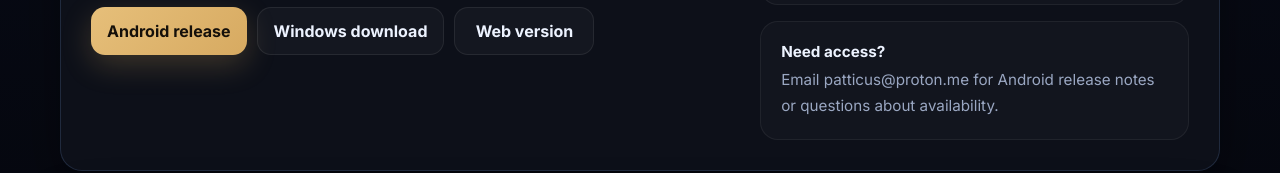
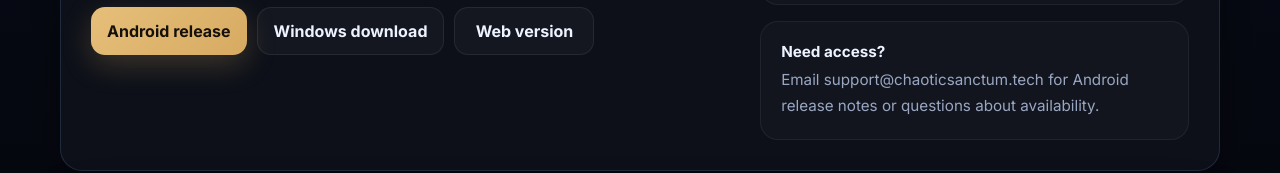
Before and after one commit to IamPatticus/chaoticsanctum, a plain HTML site: page software.html in a window 1280 px wide. Shown: the part 796-969 px from the top of the page. Drawn offline with Linux system fonts and the light colour scheme.

Commit message:
Update contact email for Android release notes

```diff
--- a/software.html
+++ b/software.html
@@ -338,7 +338,7 @@
           </div>
           <div class="side-box">
             <strong>Need access?</strong>
-            <span>Email <a class="link" href="mailto:patticus@proton.me">patticus@proton.me</a> for Android release notes or questions about availability.</span>
+            <span>Email <a class="link" href="mailto:support@chaoticsanctum.tech">support@chaoticsanctum.tech</a> for Android release notes or questions about availability.</span>
           </div>
         </div>
       </article>
```
